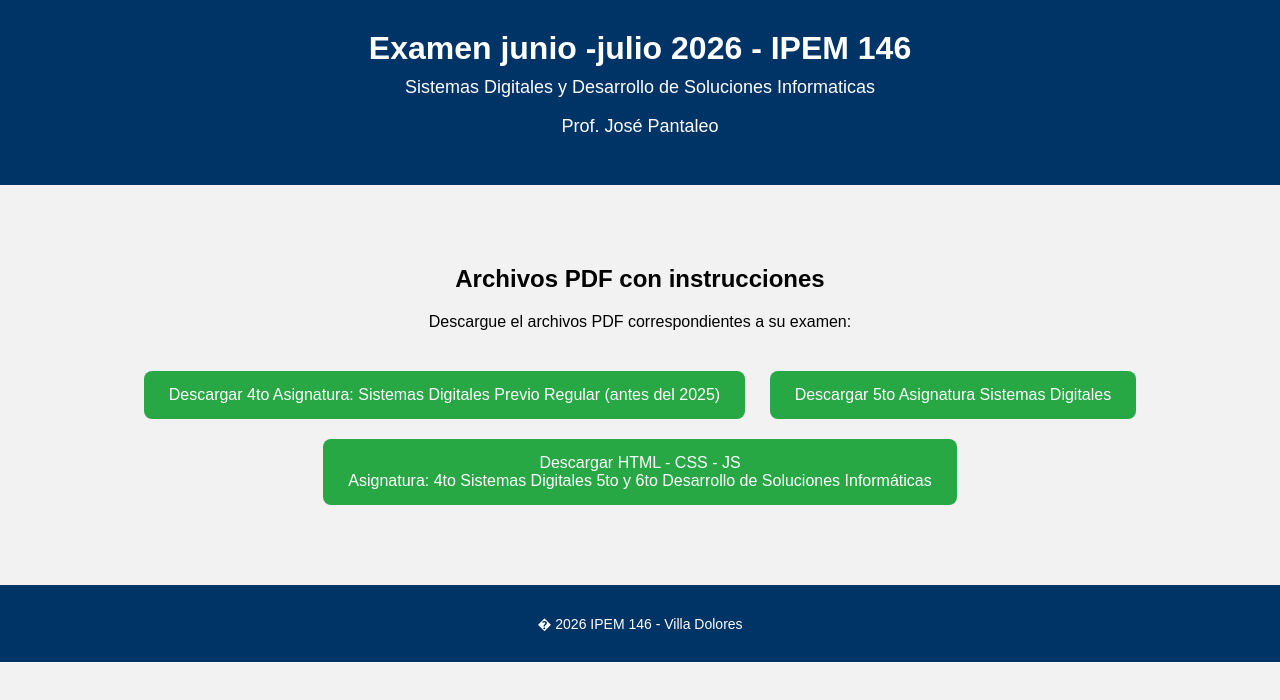
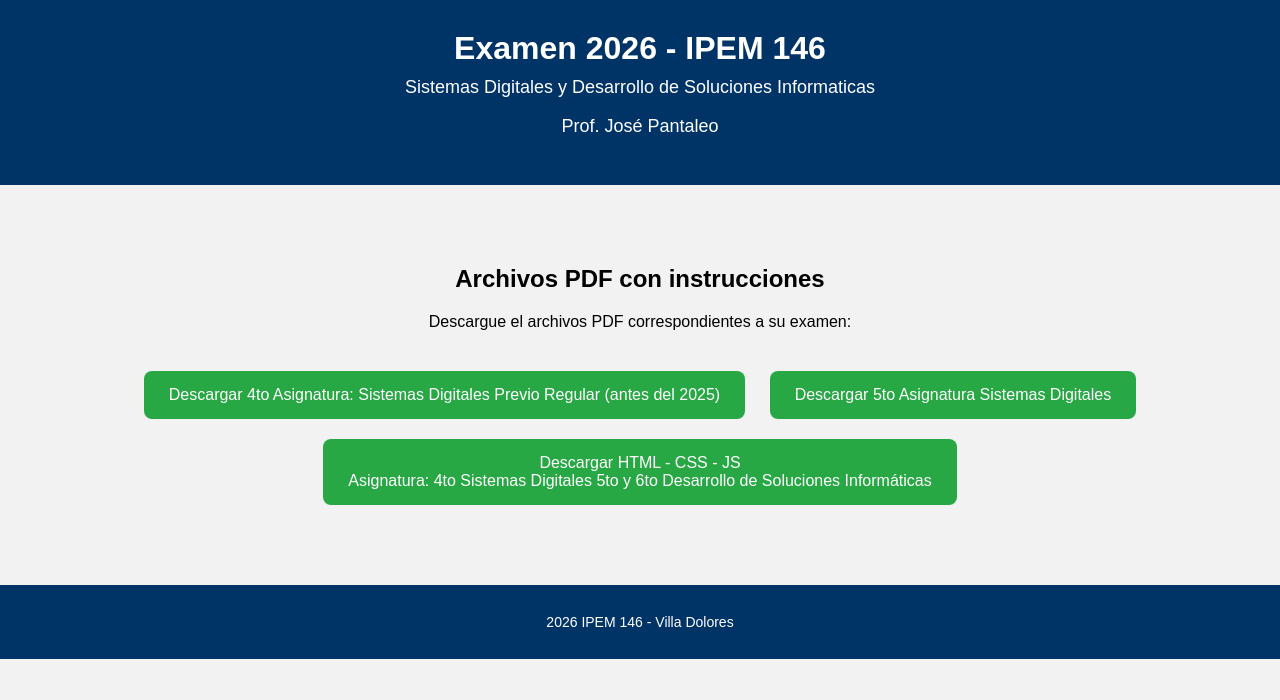
Before and after one commit to josepantaleo/examenes_ipem146_2026, a plain HTML site: page index.html in a window 1280 px wide. Drawn offline with Linux system fonts and the light colour scheme.

Commit message:
Add files via upload

```diff
--- a/index.html
+++ b/index.html
@@ -1,3 +1,4 @@
+
 <!DOCTYPE html>
 <html lang="es">
 <head>
@@ -8,7 +9,7 @@
 <body>
 
     <header>
-        <h1>Examen junio -julio 2026 - IPEM 146</h1>
+        <h1>Examen 2026 - IPEM 146</h1>
         <p>Sistemas Digitales y Desarrollo de  Soluciones Informaticas</p>
         <p>Prof. José Pantaleo</p>
     </header>
@@ -33,7 +34,7 @@
     </section>
 
     <footer>
-        <p>� 2026 IPEM 146 - Villa Dolores</p>
+        <p>2026 IPEM 146 - Villa Dolores</p>
     </footer>
 
 </body>
```
